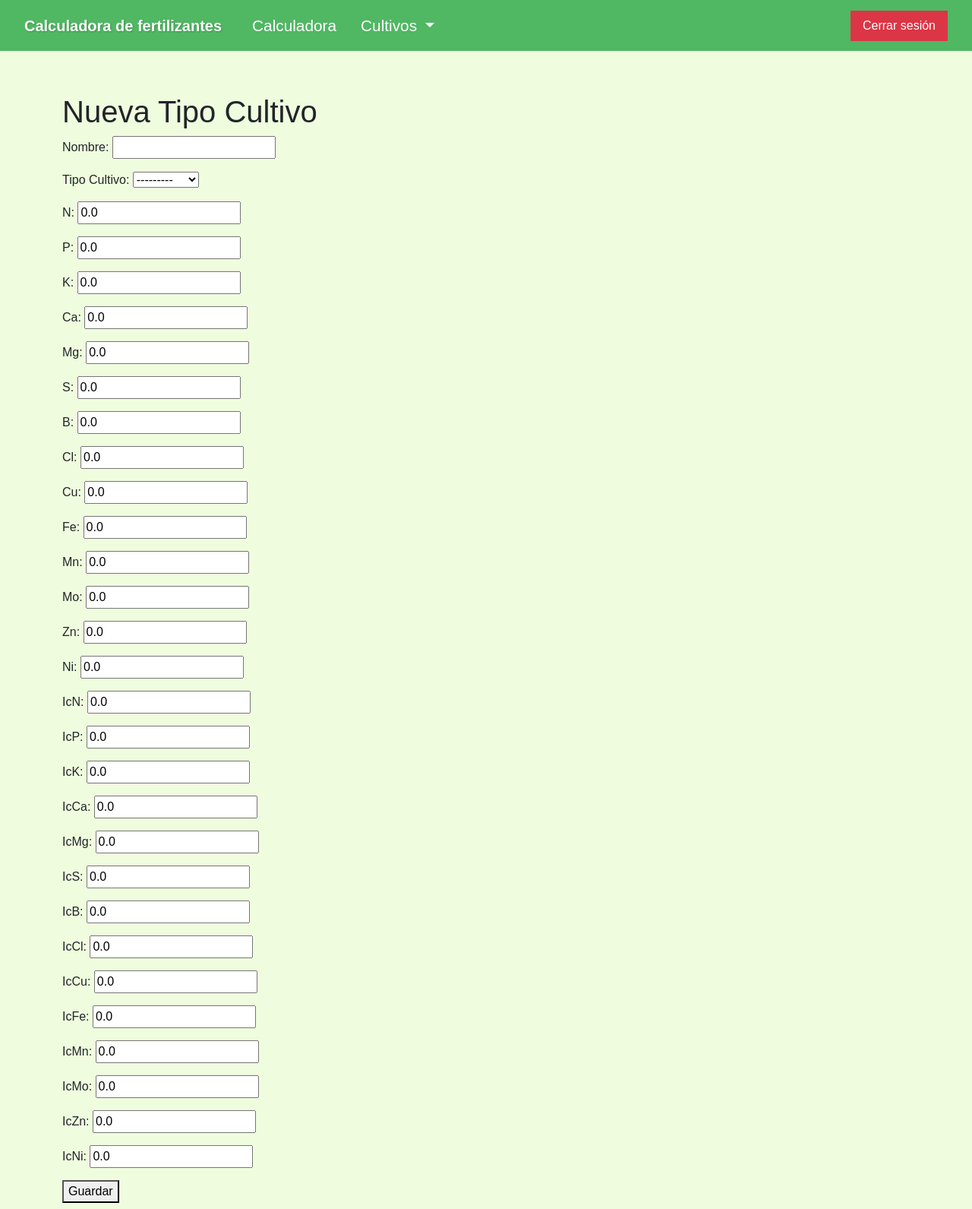
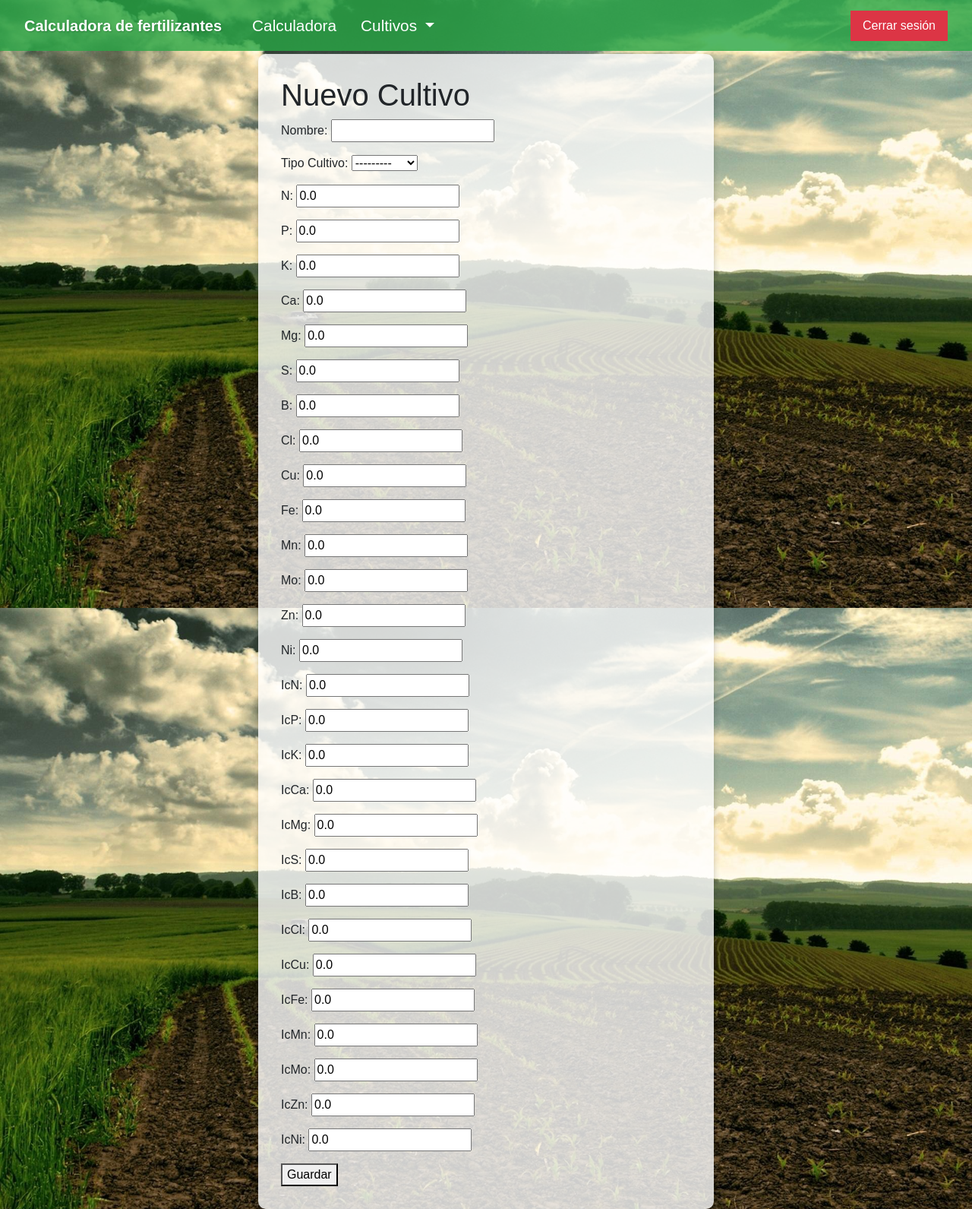
Before and after one commit to ErickFigueroaT/calculadora-fertilizante, a Django app: page /cultivos/nuevo_cultivo/ in a window 1280 px wide. Shown: the whole page at 76% size. Run offline with Django 5.2, Linux system fonts and the light colour scheme; a user stored in the database is signed in; data comes from the database, SQL or seed files in the repository; both versions use the stored data as it was after the commit.

Commit message:
Se agregaron más estilos a las listas y formularios de cultivos

```diff
--- a/app/calculadoraFertilizante/calculadora/templates/base.html
+++ b/app/calculadoraFertilizante/calculadora/templates/base.html
@@ -82,10 +82,10 @@
         .button-container {
         display: flex;
         justify-content: flex-end;
-    }
-    #pdfSubmit {
+        }
+        #pdfSubmit {
         margin-bottom: 20px;
-    }
+        }
 
         /* Estilos para el formulario de búsqueda */
         .form-control {
@@ -101,6 +101,50 @@
             background-color: #28a745; /* Fondo verde */
             color: #fff; /* Texto blanco */
         }
+
+        body {
+        background-image: url("{% static 'img/cultivos.jpg' %}");
+        background-size: cover;
+        background-position: center;
+        background-repeat: no-repeat;
+        background-attachment: fixed;
+        font-family: 'Montserrat', sans-serif;
+
+        }
+
+        .container {
+            display: flex;
+            flex-direction: column;
+            align-items: center;
+            justify-content: center;
+            min-height: 100vh;
+            margin-top: -10px;
+
+        }
+
+        .form-container {
+            background-color: rgba(255, 255, 255, 0.8);
+            padding: 30px;
+            border-radius: 10px;
+            box-shadow: 0 4px 8px rgba(0, 0, 0, 0.2);
+            max-width: 600px;
+            width: 100%;
+        }
+
+        .table {
+            background-color: rgba(255, 255, 255, 0.8);
+            border-radius: 10px;
+            box-shadow: 0 4px 8px rgba(0, 0, 0, 0.2);
+        }
+
+        .table-container {
+            background-color: rgba(255, 255, 255, 0.8);
+            border-radius: 10px;
+            box-shadow: 0 4px 8px rgba(0, 0, 0, 0.2);
+        }
+
+
+
     </style>
 </head>
 
--- a/app/calculadoraFertilizante/cultivos/templates/cultivos/cultivo_form.html
+++ b/app/calculadoraFertilizante/cultivos/templates/cultivos/cultivo_form.html
@@ -6,13 +6,15 @@
 
 
 {% block contenido %}
-<h1>{{accion}} Tipo Cultivo</h1>
 
-<form method="post">
-    {% csrf_token %}
-    {{form.as_p}}
-    <button type="submit">Guardar</button>
-
-</form>
-
+<div class="container">
+    <div class="form-container">
+        <h1>{{accion}} Cultivo</h1>
+        <form method="post">
+            {% csrf_token %}
+            {{form.as_p}}
+            <button type="submit">Guardar</button>
+        </form>
+    </div>
+</div>
 {% endblock contenido %}
--- a/app/calculadoraFertilizante/cultivos/views.py
+++ b/app/calculadoraFertilizante/cultivos/views.py
@@ -12,7 +12,7 @@
     model = TipoCultivo
     # fields = 'all'
     form_class = FormTipoCultivo
-    extra_context = {'accion':"Nueva"}
+    extra_context = {'accion':"Nuevo"}
     success_url = reverse_lazy ('lista_tipo_cultivo')
 
 class EditarTipoCultivo(LoginRequiredMixin,UpdateView):
@@ -33,7 +33,7 @@
     model = Cultivo
     # fields = 'all'
     form_class = FormCultivo
-    extra_context = {'accion':"Nueva"}
+    extra_context = {'accion':"Nuevo"}
     success_url = reverse_lazy ('lista_cultivo')
 
 class EditarCultivo(LoginRequiredMixin,UpdateView):
```
Also changed, not shown: app/calculadoraFertilizante/cultivos/templates/cultivos/cultivo_confirm_delete.html (+8 -4 lines), app/calculadoraFertilizante/cultivos/templates/cultivos/cultivo_list.html (+5 -2 lines), app/calculadoraFertilizante/cultivos/templates/cultivos/tipocultivo_confirm_delete.html (+9 -5 lines), app/calculadoraFertilizante/cultivos/templates/cultivos/tipocultivo_form.html (+10 -7 lines), app/calculadoraFertilizante/cultivos/templates/cultivos/tipocultivo_list.html (+6 -2 lines), app/calculadoraFertilizante/db.sqlite3.
